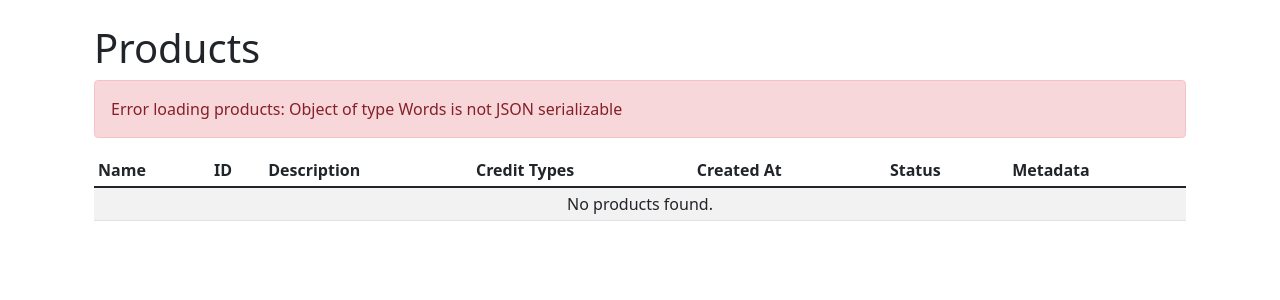
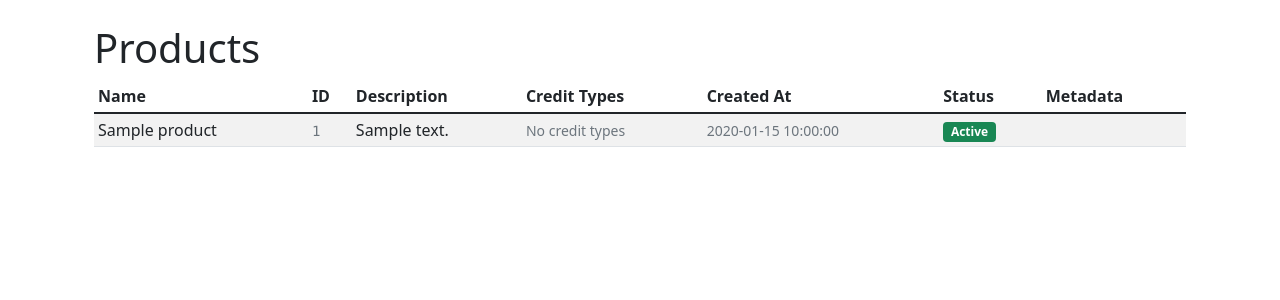
Before and after one commit to carnalim/metronome_billimg_up1, a Flask app: page /products in a window 1280 px wide. Shown: the part 56-356 px from the top of the page. Run offline with Flask 3, Linux system fonts and the light colour scheme; tables that the repository leaves empty hold one stand-in row (values such as "Sample post"); a database or web service that is not in the repository returns one stand-in record (values such as "Sample title"); data that the repository does not hold is empty; some libraries are stand-ins or nearby versions.

Commit message:
Add Product model and database caching for products, update admin page to show and refresh both customers and products

```diff
--- a/website/app.py
+++ b/website/app.py
@@ -10,7 +10,7 @@
 import os
 import numpy as np
 import time
-from website.models import db, LogEntry, Customer
+from website.models import db, LogEntry, Customer, Product
 
 sys.path.append(str(Path(__file__).parent.parent))
 from metronome_billing.core.metronome_api import MetronomeAPI
@@ -30,6 +30,7 @@
         try:
             # Try to query the new columns
             Customer.query.order_by(Customer.last_synced).first()
+            Product.query.order_by(Product.last_synced).first()
         except Exception as e:
             logging.info("Detected schema change, recreating database tables")
             # Drop all tables
@@ -342,73 +343,100 @@
         response_data['error'] = str(e)
         return render_template('create.html', rate_cards=[], response_data=response_data)
 
+def refresh_products():
+    """Refresh products from Metronome API and store in database"""
+    try:
+        api = MetronomeAPI(api_key=metronome_api_key)
+        logging.info("Fetching products from Metronome API")
+        response_data = api._make_request("POST", "/contract-pricing/products/list", json={
+            "archive_filter": "NOT_ARCHIVED"
+        })
+
+        if isinstance(response_data, dict) and 'data' in response_data:
+            products_list = response_data['data']
+            updated_count = 0
+            created_count = 0
+
+            for product in products_list:
+                product_id = product.get('id')
+                if not product_id:
+                    continue
+
+                # Get detailed product information
+                product_response = api._make_request("POST", "/contract-pricing/products/get", json={
+                    "id": product_id
+                })
+
+                if isinstance(product_response, dict) and 'data' in product_response:
+                    product_data = product_response.get('data', {})
+                    initial = product_data.get('initial', {})
+
+                    # Parse created_at if present
+                    created_at = None
+                    if 'created_at' in product_data:
+                        try:
+                            created_at = datetime.fromisoformat(product_data['created_at'].replace('Z', '+00:00'))
+                        except (ValueError, AttributeError):
+                            pass
+
+                    # Find or create product
+                    db_product = Product.query.filter_by(product_id=product_id).first()
+                    if db_product:
+                        db_product.name = initial.get('name', 'Unnamed Product')
+                        db_product.description = initial.get('description', '')
+                        db_product.archived = product_data.get('archived_at') is not None
+                        db_product.created_at = created_at
+                        db_product.last_synced = datetime.now(timezone.utc)
+                        db_product.credit_types = product_data.get('credit_types', [])
+                        updated_count += 1
+                    else:
+                        db_product = Product(
+                            product_id=product_id,
+                            name=initial.get('name', 'Unnamed Product'),
+                            description=initial.get('description', ''),
+                            archived=product_data.get('archived_at') is not None,
+                            created_at=created_at,
+                            last_synced=datetime.now(timezone.utc),
+                            credit_types=product_data.get('credit_types', [])
+                        )
+                        db.session.add(db_product)
+                        created_count += 1
+
+            db.session.commit()
+            message = f"Successfully refreshed products. Updated {updated_count} and created {created_count} products."
+            logging.info(message)
+            return True, message
+        else:
+            error_msg = "Unexpected response format from Metronome API"
+            logging.error(error_msg)
+            return False, error_msg
+
+    except Exception as e:
+        error_msg = f"Error refreshing products: {str(e)}"
+        logging.error(error_msg)
+        logging.exception("Full traceback:")
+        return False, error_msg
+
 @app.route('/products')
 def products():
     try:
-        # Make API request to get products
-        api = MetronomeAPI(api_key=metronome_api_key)
-        logging.info("Fetching products")
-        response_data = api._make_request("POST", "/contract-pricing/products/list", json={
-            "archive_filter": "NOT_ARCHIVED"
-        })
-        logging.info(f"Products list response: {json.dumps(response_data, indent=2)}")
+        # Get products from database
+        products = Product.query.all()
 
-        # Get list of products
-        if isinstance(response_data, dict) and 'data' in response_data:
-            products_list = response_data['data']
-        else:
-            products_list = []
+        # Convert database objects to dictionaries for template
+        products_list = []
+        for product in products:
+            product_dict = {
+                'id': product.product_id,
+                'name': product.name,
+                'description': product.description,
+                'archived': product.archived,
+                'created_at': product.created_at.strftime('%Y-%m-%d %H:%M:%S') if product.created_at else None,
+                'credit_types': product.credit_types
+            }
+            products_list.append(product_dict)
 
-        # Get detailed information for each product
-        products = []
-        for product in products_list:
-            product_id = product.get('id')
-            if product_id:
-                logging.info(f"Getting details for product {product_id}")
-                product_response = api._make_request("POST", "/contract-pricing/products/get", json={
-                    "id": product_id
-                })
-                logging.info(f"Product response: {json.dumps(product_response, indent=2)}")
-
-                if isinstance(product_response, dict):
-                    product_data = product_response.get('data', {})
-                    logging.info(f"Product data: {json.dumps(product_data, indent=2)}")
-                    # Get name from initial.name field
-                    initial = product_data.get('initial', {})
-                    product_data['name'] = initial.get('name', 'Unnamed Product')
-                    product_data['description'] = initial.get('description', '')
-                    logging.info(f"Product name from initial: {product_data['name']}")
-
-                    # Set archived status
-                    product_data['archived'] = product_data.get('archived_at') is not None
-
-                    # Format created_at timestamp if present
-                    created_at = product_data.get('created_at')
-                    if created_at:
-                        try:
-                            dt = datetime.fromisoformat(created_at.replace('Z', '+00:00'))
-                            product_data['created_at'] = dt.strftime('%Y-%m-%d %H:%M:%S')
-                            logging.info(f"Formatted created_at: {product_data['created_at']}")
-                        except (ValueError, AttributeError) as e:
-                            logging.error(f"Error formatting timestamp {created_at}: {e}")
-
-                    # Get credit types
-                    credit_types = product_data.get('credit_types', [])
-                    logging.info(f"Credit types: {json.dumps(credit_types, indent=2)}")
-
-                    for credit_type in credit_types:
-                        credit_type['name'] = (
-                            credit_type.get('display_name') or
-                            credit_type.get('name') or
-                            'Unnamed Credit Type'
-                        )
-
-                    products.append(product_data)
-                    logging.info(f"Added product to list: {json.dumps(product_data, indent=2)}")
-                    logging.info(f"Got details for product {product_id}")
-
-        logging.info(f"Found {len(products)} products with details")
-        return render_template('products.html', products=products)
+        return render_template('products.html', products=products_list)
 
     except Exception as e:
         error_msg = f"Error loading products: {str(e)}"
@@ -993,14 +1021,32 @@
 
 @app.route('/admin')
 def admin():
-    # Get customer count from database
+    # Get counts from database
     customer_count = Customer.query.count()
-    return render_template('admin.html', customer_count=customer_count)
+    product_count = Product.query.count()
+    return render_template('admin.html',
+                         customer_count=customer_count,
+                         product_count=product_count)
+
+@app.route('/admin/refresh-products', methods=['POST'])
+def refresh_products_route():
+    success, message = refresh_products()
+    if success:
+        flash(message, "success")
+    else:
+        flash(message, "danger")
+    return redirect(url_for('admin'))
 
 @app.route('/admin/refresh-database', methods=['POST'])
 def refresh_database():
     try:
-        # Fetch all customers from Metronome
+        # First refresh products
+        success, message = refresh_products()
+        if not success:
+            flash(message, "danger")
+            return redirect(url_for('admin'))
+
+        # Then fetch all customers from Metronome
         all_customers = []
         next_page = None
         base_url = "https://api.metronome.com/v1/customers"
--- a/website/models.py
+++ b/website/models.py
@@ -6,6 +6,16 @@
     timestamp = db.Column(db.DateTime, default=datetime.utcnow)
     level = db.Column(db.String(10))
     message = db.Column(db.Text)
+
+class Product(db.Model):
+    id = db.Column(db.Integer, primary_key=True)
+    product_id = db.Column(db.String(255), unique=True)  # Metronome product ID
+    name = db.Column(db.String(255))
+    description = db.Column(db.Text)
+    archived = db.Column(db.Boolean, default=False)
+    created_at = db.Column(db.DateTime)
+    last_synced = db.Column(db.DateTime)
+    credit_types = db.Column(db.JSON)  # Store credit types as JSON
 
 class Customer(db.Model):
     id = db.Column(db.Integer, primary_key=True)
```
Also changed, not shown: website/templates/admin.html (+30 -6 lines).
